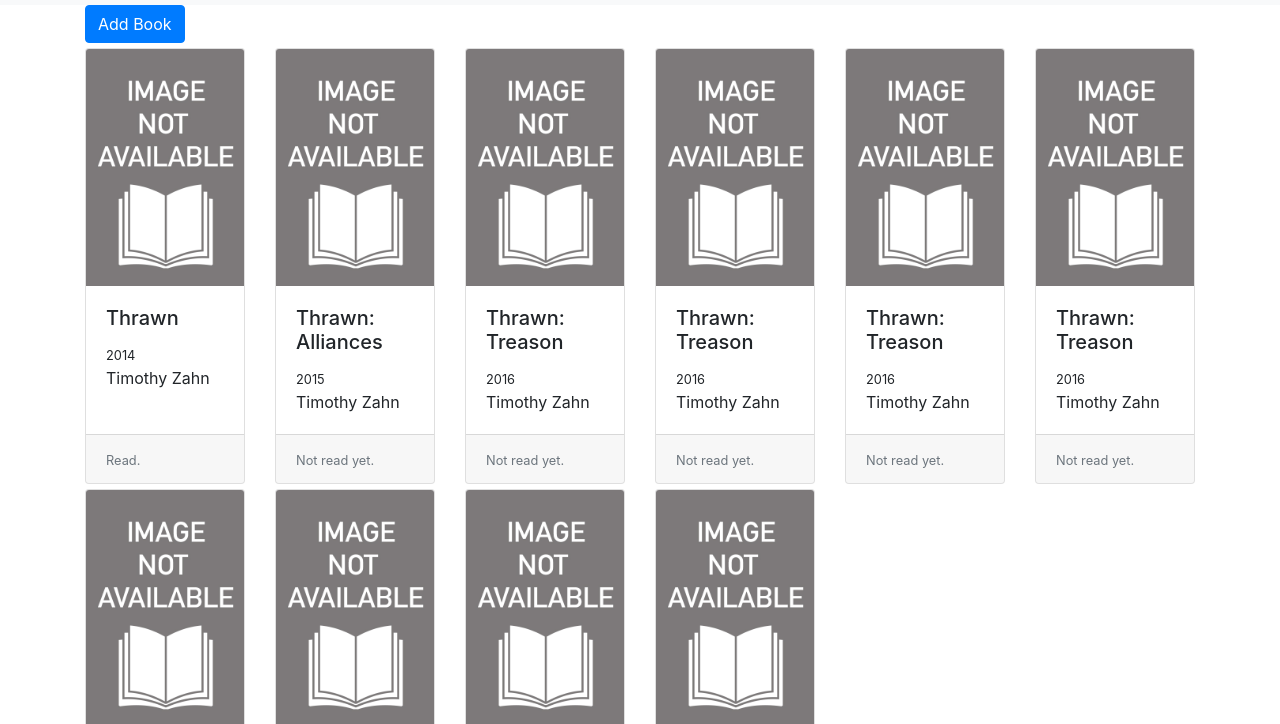
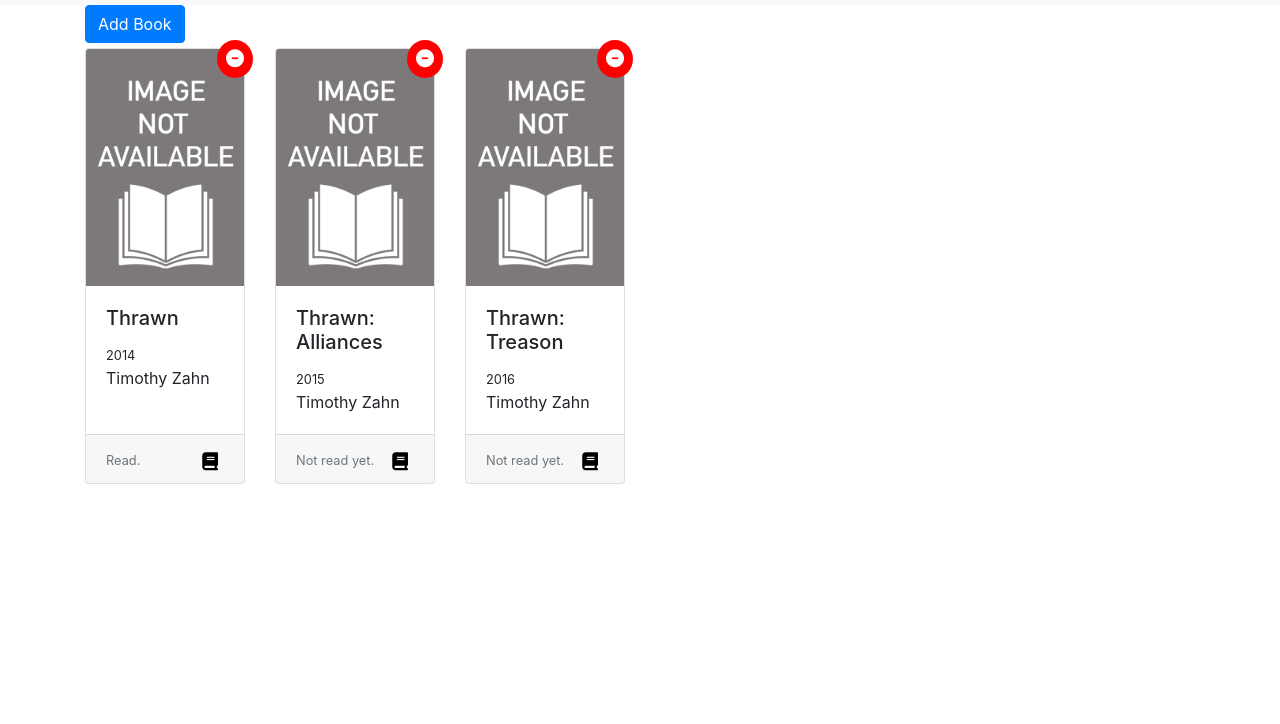
Before and after one commit to cbec-dev/js_library, a plain HTML site: page index.html in a window 1280 px wide. Shown: the part 51-775 px from the top of the page. Drawn offline with nearby package versions, Linux system fonts and the light colour scheme.

Commit message:
book removing and read status toggler finished

```diff
--- a/index.html
+++ b/index.html
@@ -61,15 +61,12 @@
                   <label><input type="radio" name="readRadio" value="0" checked>No</label>
                 </div>
                 <small id="readHelp" class="form-text text-muted">Check "Yes" if you've already read the book you want to add.</small>
-                <!-- Submit button -->
-                <button type="submit" id="submitBookButton" class="btn btn-primary" data-dismiss="modal">Add Book</button>
               </div>
-
             </form>
           </div>
           <div class="modal-footer">
             <button type="button" class="btn btn-secondary" data-dismiss="modal">Close</button>
-            <button type="button" class="btn btn-primary">Save changes</button>
+            <button type="submit" id="submitBookButton" class="btn btn-primary" data-dismiss="modal">Add Book</button>
           </div>
         </div>
       </div>
--- a/library.css
+++ b/library.css
@@ -3,3 +3,35 @@
     max-width:10em;
     min-width: 10em;
 }
+
+.deleteBtn {
+    background-color: red;
+    border: none;
+    border-radius: 50%;
+    color: white;
+    padding: 0.3em 0.5em;
+    font-size: large;
+    cursor: pointer;
+    position: absolute;
+    top: -0.5em;
+    right: -0.5em;
+}
+
+.deleteBtn:hover {
+    background-color: darkred;
+}
+
+.readToggle {
+    background-color: transparent;
+    position: absolute;
+    width: 20%;
+    right: 1em;
+    border: none;
+    color: black;
+    font-size: large;
+    cursor: pointer;
+}
+
+.readToggle:hover {
+    color: gray;
+}
--- a/library.js
+++ b/library.js
@@ -1,15 +1,24 @@
 let myLibrary = [];
 
+// Add book listener
 const submitBookButton = document.querySelector('#submitBookButton');
-submitBookButton.addEventListener('click', addBookToLibrary);
-document.getElementById('addBookForm').onsubmit = addBookToLibrary;
+submitBookButton.addEventListener('click', () => {
+    addBookToLibrary();
+    renderBooks();
+});
 
+// Book constructor
 function Book(title, author, year, read) {
     this.title = title;
     this.author = author;
     this.year = year;
     this.read = read;
 }
+
+// Read status toggler prototype function
+Book.prototype.readStatusToggle = function() {
+    this.read = !this.read;
+};
 
 function addBookToLibrary() {
     const title = document.getElementById('title').value;
@@ -19,8 +28,13 @@
     const book = new Book(title, author, year, read);
 
     myLibrary.push(book);
-    renderBooks();
     return false;
+}
+
+
+function removeBookFromLibrary(book) {
+    const idx = myLibrary.indexOf(book);
+    myLibrary.splice(idx,1);
 }
 
 function renderBooks() {
@@ -70,6 +84,13 @@
     // Create card footer
     const cardFooter = document.createElement('div');
     cardFooter.classList.add('card-footer');
+    // Create read status toggle
+    const readToggle = document.createElement('button');
+    readToggle.classList.add('readToggle');
+    const readIcon = document.createElement('i');
+    readIcon.classList.add('fas');
+    readIcon.classList.add('fa-book');
+    readToggle.appendChild(readIcon);
     // Create small read status text
     const cardReadSmall = document.createElement('small');
     cardReadSmall.classList.add('text-muted');
@@ -79,27 +100,42 @@
     else {
         cardReadSmall.textContent = 'Not read yet.'
     }
-    // Append small to card footer
+    // Append small and toggle to card footer
     cardFooter.appendChild(cardReadSmall);
+    cardFooter.appendChild(readToggle);
 
-    //Append body and footer to parent card
+    // Create delete button
+    const deleteButton = document.createElement('button');
+    deleteButton.classList.add('deleteBtn');
+    const deleteIcon = document.createElement('i');
+    deleteIcon.classList.add('fas');
+    deleteIcon.classList.add('fa-minus-circle');
+    deleteButton.appendChild(deleteIcon);
+
+    // Add listeners
+    deleteButton.addEventListener('click', () => {
+        removeBookFromLibrary(book);
+        renderBooks();
+    });
+    readToggle.addEventListener('click', () => {
+        book.readStatusToggle();
+        renderBooks();
+    });
+
+    //Append everything to parent card
+    bookCard.setAttribute('book-idx', myLibrary.indexOf(book));
     bookCard.appendChild(bookImg);
     bookCard.appendChild(cardBody);
     bookCard.appendChild(cardFooter);
+    bookCard.appendChild(deleteButton);
 
     return bookCard;
 }
 
 // Add some initial books
-b1 = new Book("Thrawn", "Timothy Zahn", 2014, 1);
-b2 = new Book("Thrawn: Alliances", "Timothy Zahn", 2015, 0);
-b3 = new Book("Thrawn: Treason", "Timothy Zahn", 2016, 0);
-b4 = new Book("Thrawn: Treason", "Timothy Zahn", 2016, 0);
-b5 = new Book("Thrawn: Treason", "Timothy Zahn", 2016, 0);
-b6 = new Book("Thrawn: Treason", "Timothy Zahn", 2016, 0);
-b7 = new Book("Thrawn: Treason", "Timothy Zahn", 2016, 0);
-b8 = new Book("Thrawn: Treason", "Timothy Zahn", 2016, 0);
-b9 = new Book("Thrawn: Treason", "Timothy Zahn", 2016, 0);
-b10 = new Book("Thrawn: Treason", "Timothy Zahn", 2016, 0);
-myLibrary.push(b1,b2,b3,b4,b5,b6,b7,b8,b9,b10);
+b1 = new Book("Thrawn", "Timothy Zahn", 2014, true);
+b2 = new Book("Thrawn: Alliances", "Timothy Zahn", 2015, false);
+b3 = new Book("Thrawn: Treason", "Timothy Zahn", 2016, false);
+myLibrary.push(b1,b2,b3);
+
 renderBooks();
```
